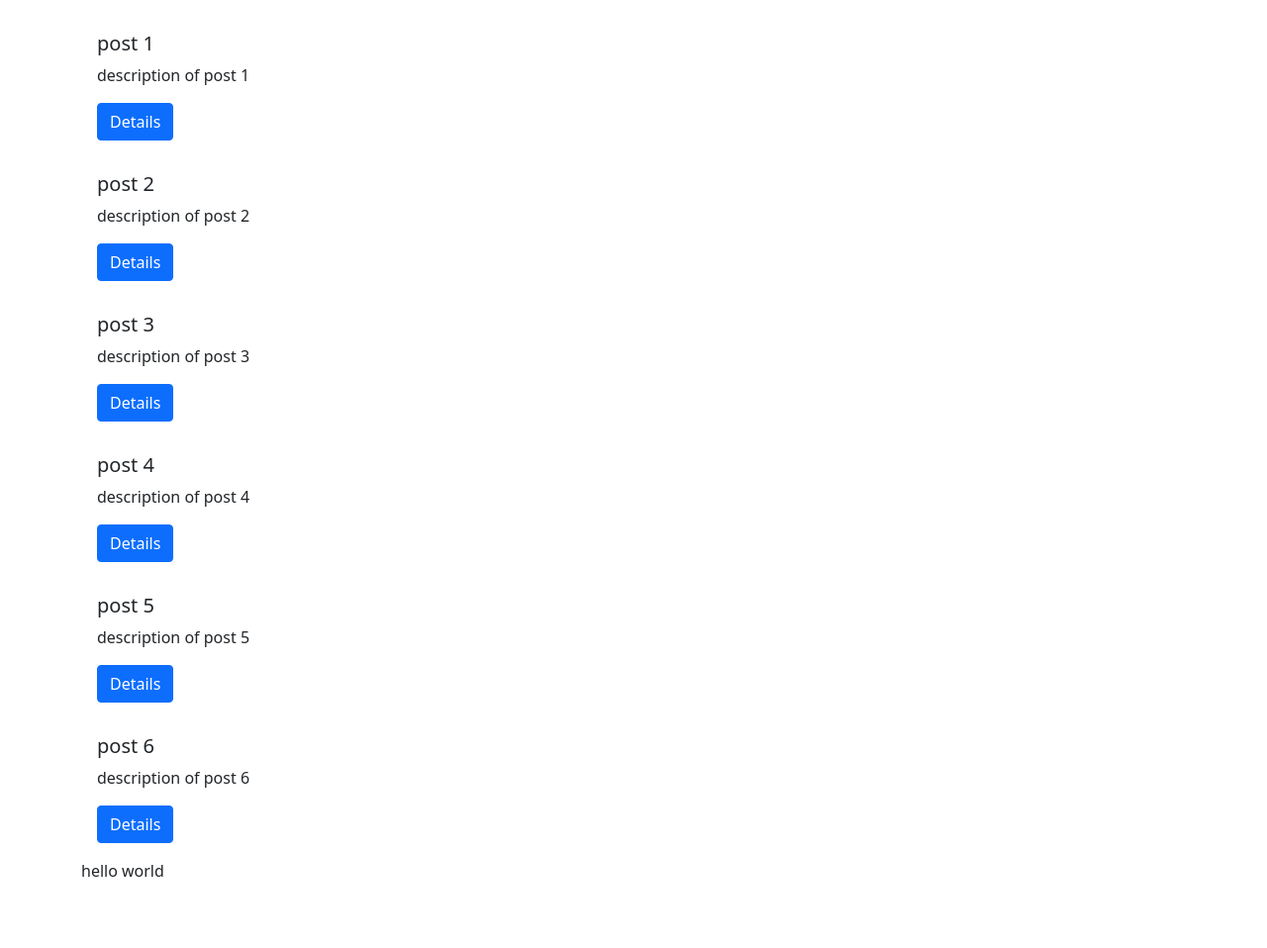
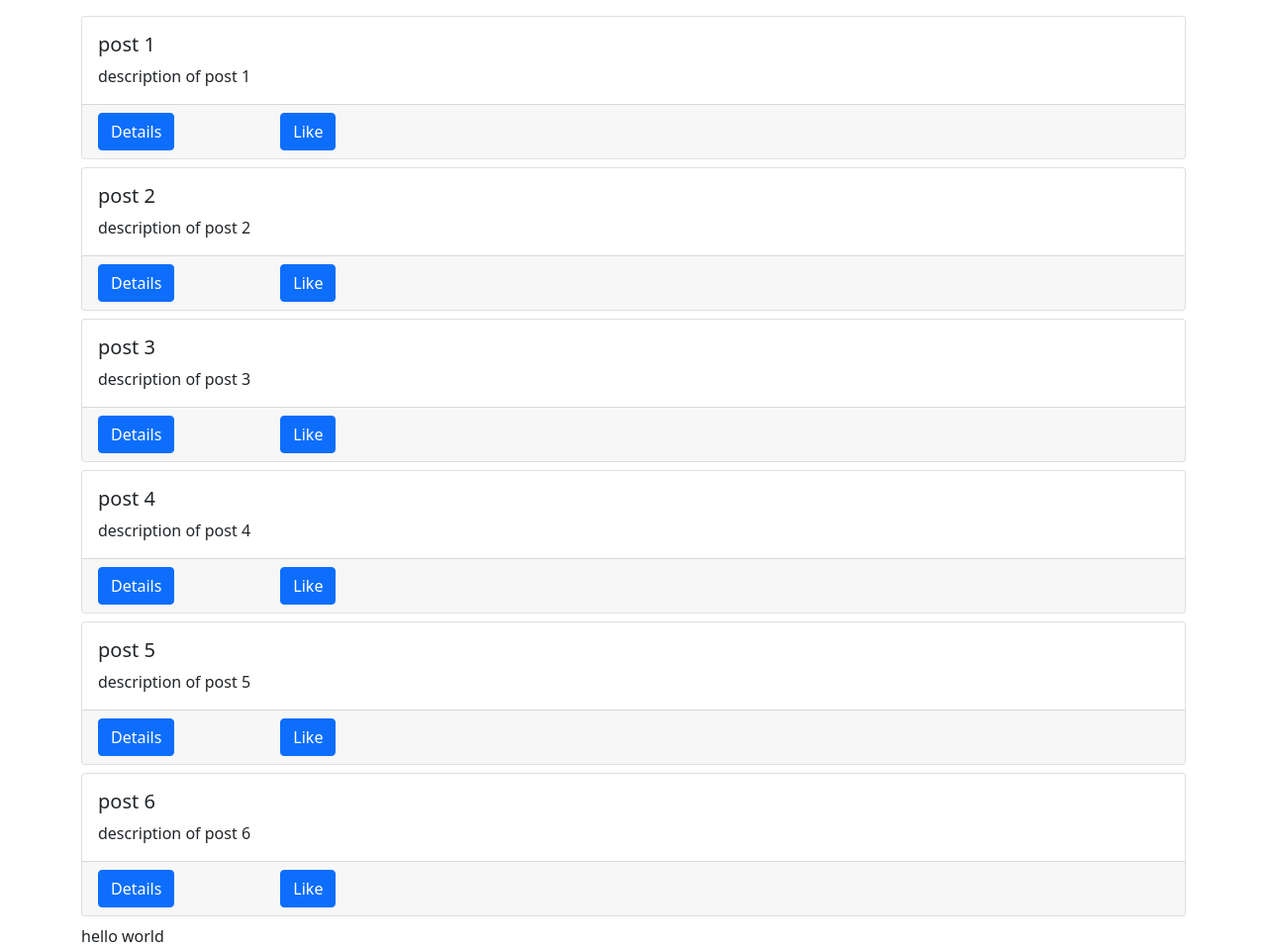
Before and after one commit to ksenera/NetworkAppDev_A04, a Django app: page / in a window 1280 px wide. Shown: the whole page at 99% size. Before the commit the page ends 886 px from the top, so only its background shows below. Run offline with Django 5.2, Linux system fonts and the light colour scheme; data comes from the database, SQL or seed files in the repository; some libraries are stand-ins or nearby versions.

Commit message:
added the like button div

```diff
--- a/posts/static/posts/main.js
+++ b/posts/static/posts/main.js
@@ -30,11 +30,20 @@ $.ajax({
             console.log(data)
             data.forEach(element => {
                 postsBox.innerHTML += `
-                    <div class="card-mb2" style="width: 18rem;">
+                    <div class="card mb-2">
                         <div class="card-body">
                             <h5 class="card-title">${element.title}</h5>
                             <p class="card-text">${element.body}</p>
-                            <a href="#" class="btn btn-primary">Details</a>
+                        </div>
+                        <div class="card-footer">
+                            <div class="row">
+                                <div class="col-2">
+                                    <a href="#" class="btn btn-primary">Details</a>
+                                </div>
+                                <div class="col-2">
+                                    <a href="#" class="btn btn-primary">Like</a>
+                                </div>
+                            </div>
                         </div>
                     </div>
                 `
--- a/posts/templates/posts/main.html
+++ b/posts/templates/posts/main.html
@@ -13,7 +13,7 @@ posts
     {% comment %} {% for obj in qs %}
         {{obj.title}} - {{obj.body}} <br>
     {% endfor %} {% endcomment %}
-    <div id="spinner-box">
+    <div id="spinner-box" class="text-center">
         <div class="spinner-border" role="status"></div>
     </div>
     <div id ="posts-box"></div>
```
